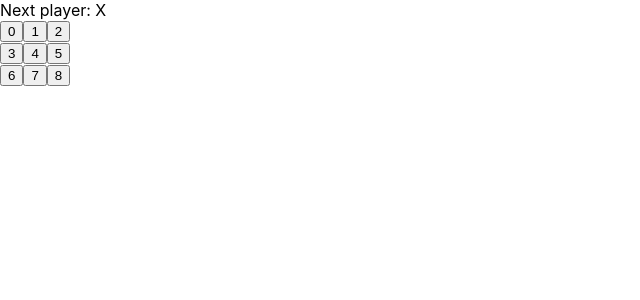
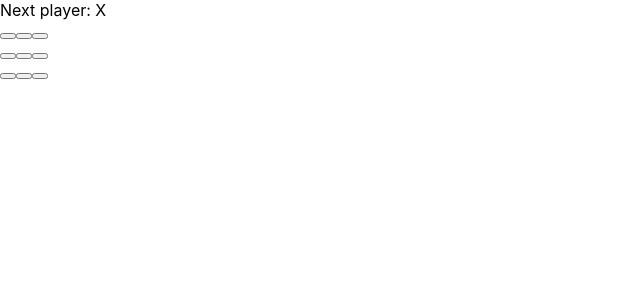
Before and after one commit to keluorg/hello-react, a React (Create React App) app: page / in a window 1280 px wide. Shown: the top 300 px of the page, without its empty margins (0-640 px from the left). Built offline with nearby package versions, Linux system fonts and the light colour scheme.

Commit message:
[update] tutorial 给组件添加交互功能

```diff
--- a/src/Game.js
+++ b/src/Game.js
@@ -1,10 +1,20 @@
 import React from 'react'
 
 class Square extends React.Component {
+    constructor(props) {
+        super(props);
+        this.state = {
+            value: null,
+        };
+    }
+
     render() {
         return (
-            <button className="square">
-                {this.props.value}
+            <button
+                className="square"
+                onClick={() => this.setState({value: 'X'})}
+            >
+                {this.state.value}
             </button>
         );
     }
@@ -12,7 +22,7 @@ class Square extends React.Component {
 
 class Board extends React.Component {
     renderSquare(i) {
-        return <Square value={i} />
+        return <Square />;
     }
 
     render() {
```
